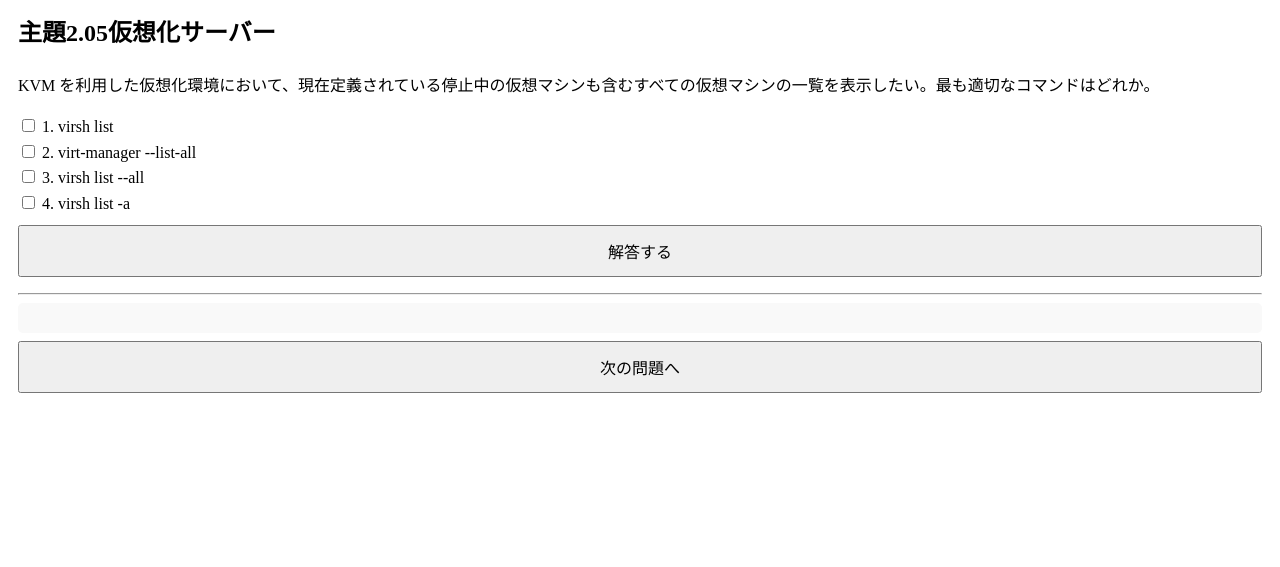
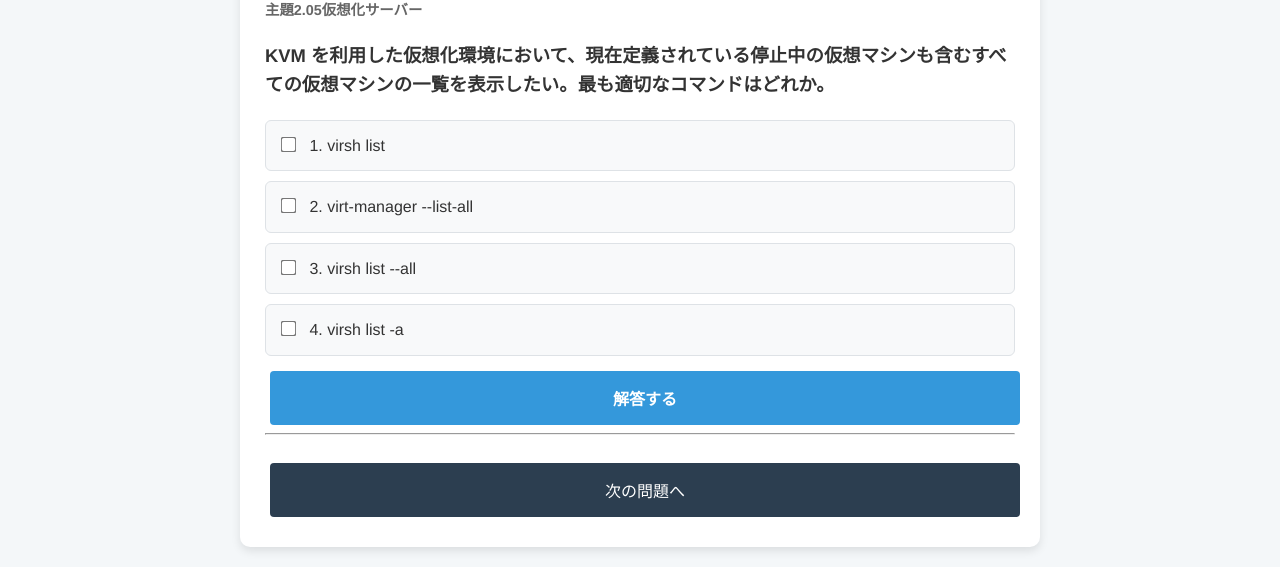
Before and after one commit to kai20021015/linuc-study-app, a plain HTML site: page index.html in a window 1280 px wide. Shown: the part 402-969 px from the top of the page. Before the commit the page ends 821 px from the top, so only its background shows below. Drawn offline with Linux system fonts and the light colour scheme.

Commit message:
Refactor CSS for layout and styling improvements

```diff
--- a/style.css
+++ b/style.css
@@ -1,14 +1,29 @@
-#answer-details {
-    /* これを追加するだけ！ */
-    white-space: pre-wrap;
-
-    /* 以下はお好みで読みやすくするための装飾 */
-    line-height: 1.6;        /* 行間を少し広くする */
-    background: #f9f9f9;    /* 背景を薄いグレーに */
-    padding: 15px;          /* 余白を作る */
-    border-radius: 5px;     /* 角を丸くする */
+/* --- 全体レイアウト --- */
+body {
+    font-family: "Helvetica Neue", Arial, "Hiragino Kaku Gothic ProN", "Hiragino Sans", Meiryo, sans-serif;
+    line-height: 1.6;
+    color: #333;
+    max-width: 800px;
+    margin: 0 auto;
+    padding: 20px;
+    background-color: #f4f7f9;
 }
 
+#app {
+    background-color: #fff;
+    padding: 25px;
+    border-radius: 10px;
+    box-shadow: 0 4px 10px rgba(0,0,0,0.1);
+}
+
+h1 {
+    text-align: center;
+    color: #2c3e50;
+    border-bottom: 2px solid #3498db;
+    padding-bottom: 10px;
+}
+
+/* --- フィルター・操作セクション --- */
 .filter-section {
     background: #e9ecef;
     padding: 15px;
@@ -18,21 +33,15 @@
 }
 
 #category-select {
-    padding: 5px;
+    padding: 8px;
     font-size: 1rem;
     border-radius: 4px;
     width: 100%;
     max-width: 400px;
+    border: 1px solid #ccc;
 }
 
-/* ついでにボタンも押しやすく */
-button {
-    margin: 5px;
-    padding: 10px 20px;
-    cursor: pointer;
-}
-
-/* 進捗バーの土台 */
+/* --- 進捗バー --- */
 .progress-bar-bg {
     width: 100%;
     height: 12px;
@@ -42,7 +51,6 @@ button {
     margin: 10px 0;
 }
 
-/* 動くバーの部分 */
 #progress-bar-fill {
     height: 100%;
     width: 0%;
@@ -50,7 +58,7 @@ button {
     transition: width 0.5s ease-in-out;
 }
 
-/* 問題番号ドット */
+/* --- 問題番号ドット --- */
 .status-dot {
     display: inline-block;
     width: 30px;
@@ -64,27 +72,119 @@ button {
     font-size: 0.8rem;
 }
 
-/* 全体のフォントサイズを少し大きく（16px以下だとスマホでズームされることがあります） */
-body {
-    font-size: 16px;
-    line-height: 1.6;
-    padding: 10px;
+.status-dot.correct { background-color: #d4edda; border-color: #28a745; color: #155724; }
+.status-dot.incorrect { background-color: #f8d7da; border-color: #dc3545; color: #721c24; }
+
+/* --- クイズ表示エリア --- */
+#quiz-category {
+    font-size: 0.9rem;
+    color: #666;
+    margin-bottom: 5px;
 }
 
-/* ボタンを「指」で押しやすいサイズに（最低 44px 以上の高さが推奨されます） */
-button {
-    padding: 12px 20px;
-    font-size: 1rem;
-    margin: 8px 0;
-    width: 100%; /* スマホでは横いっぱいにボタンがあると押しやすいです */
-    cursor: pointer;
+#quiz-question {
+    font-size: 1.15rem;
+    font-weight: bold;
+    margin-bottom: 20px;
 }
 
-/* 選択肢のコンテナ */
-#choices-container {
-    display: flex;
-    flex-direction: column; /* 選択肢を縦に並べる */
+/* --- 回答フォーム（選択肢・記述） --- */
+.choice-label {
+    display: block;
+    margin: 10px 0;
+    padding: 12px;
+    background: #f8f9fa;
+    border: 1px solid #dee2e6;
+    border-radius: 6px;
+    cursor: pointer;
+    transition: background 0.2s;
 }
 
-.status-dot.correct { background-color: #d4edda; border-color: #28a745; color: #155724; }
-.status-dot.incorrect { background-color: #f8d7da; border-color: #dc3545; color: #721c24; }
+.choice-label:hover {
+    background: #e9ecef;
+}
+
+.choice-label input[type="checkbox"] {
+    margin-right: 10px;
+    transform: scale(1.2); /* チェックボックスを少し大きく */
+}
+
+.answer-input {
+    width: 100%;
+    padding: 12px;
+    margin-bottom: 15px;
+    font-size: 1.1em;
+    border: 2px solid #3498db;
+    border-radius: 6px;
+    box-sizing: border-box; /* パディングを含めた横幅に */
+}
+
+/* --- ボタン類 --- */
+button {
+    margin: 5px;
+    padding: 10px 20px;
+    cursor: pointer;
+    border-radius: 4px;
+    border: 1px solid #ccc;
+    background: #fff;
+    font-size: 1rem;
+    transition: 0.2s;
+}
+
+button:hover {
+    background: #f0f0f0;
+}
+
+/* 解答するボタン（目立たせる） */
+#choices-container button {
+    display: block;
+    width: 100%;
+    background-color: #3498db;
+    color: white;
+    border: none;
+    font-weight: bold;
+    margin-top: 15px;
+    padding: 15px;
+}
+
+#choices-container button:hover {
+    background-color: #2980b9;
+}
+
+/* --- 正誤判定と解説 --- */
+.hidden {
+    display: none;
+}
+
+#feedback {
+    font-size: 1.3rem;
+    font-weight: bold;
+    margin: 15px 0;
+    text-align: center;
+}
+
+#feedback.correct { color: #28a745; }
+#feedback.incorrect { color: #dc3545; }
+
+#answer-details {
+    white-space: pre-wrap; /* JSONの改行を反映 */
+    line-height: 1.6;
+    background: #fffbe6; /* 少し黄色っぽい背景で「解説」と分かりやすく */
+    padding: 20px;
+    border-radius: 8px;
+    border: 1px solid #ffe58f;
+    margin-top: 15px;
+}
+
+#next-btn {
+    width: 100%;
+    margin-top: 20px;
+    background-color: #2c3e50;
+    color: white;
+    padding: 15px;
+    border: none;
+}
+
+#next-btn:hover {
+    background-color: #1a252f;
+}
```
